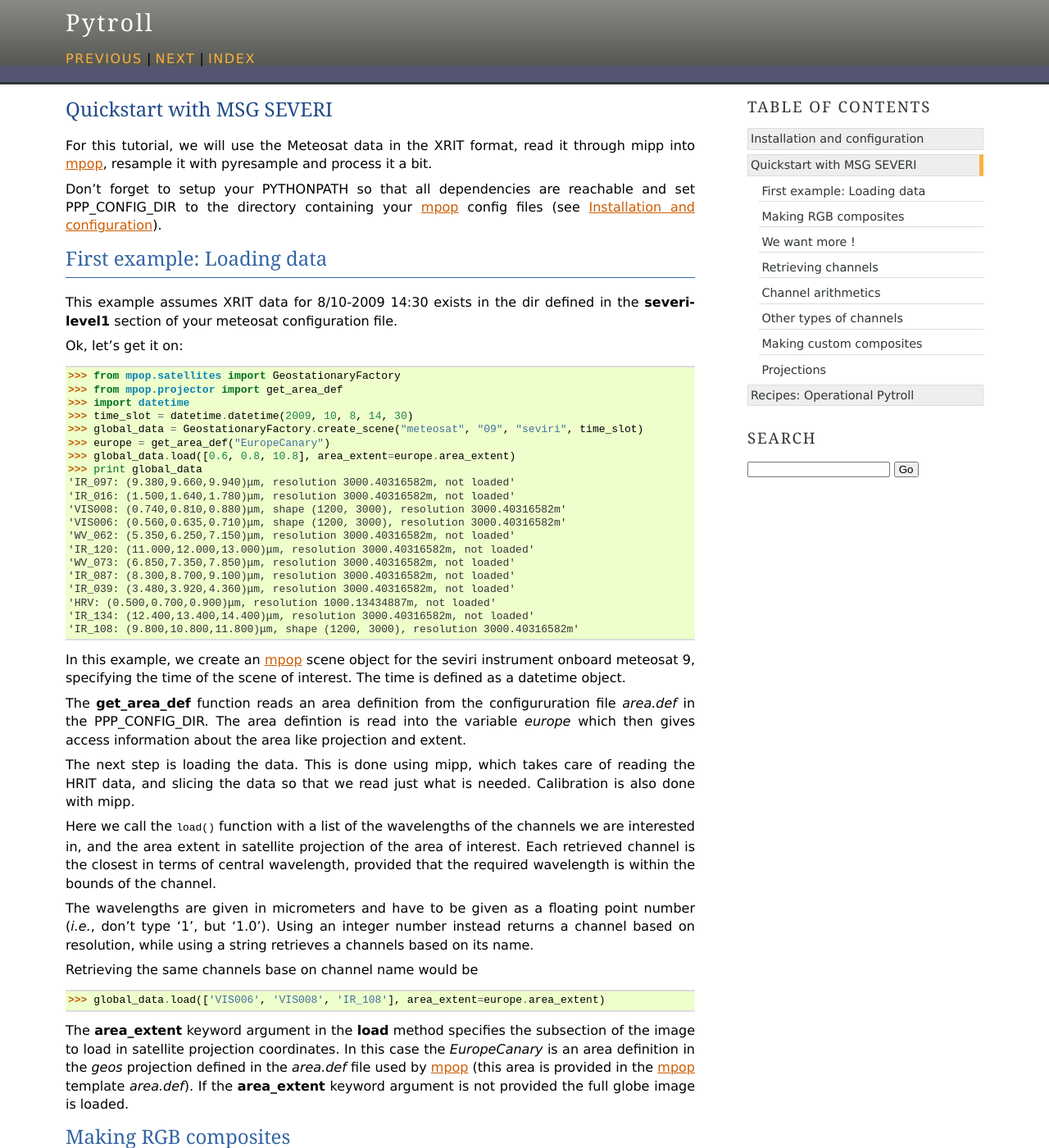
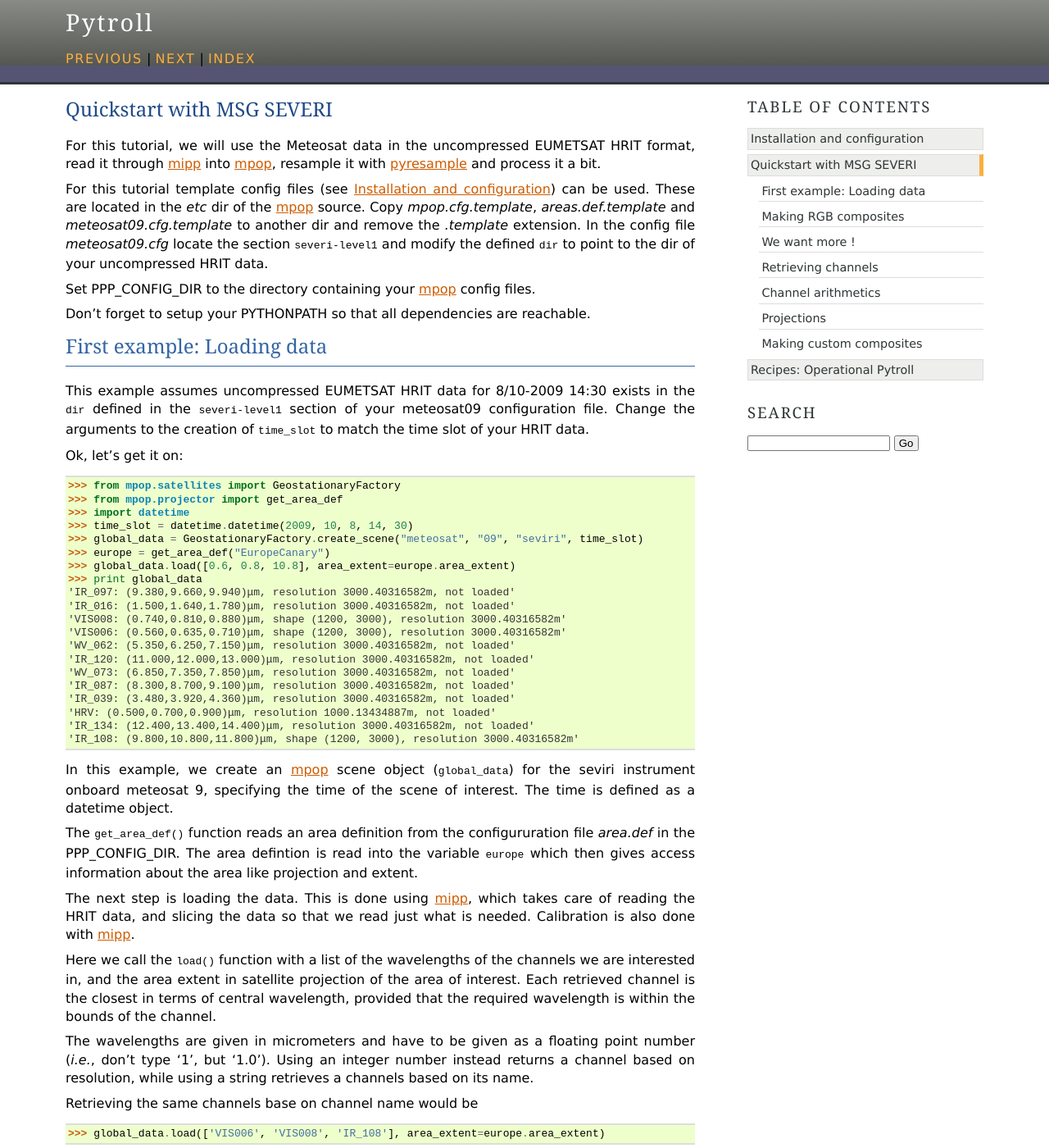
Before and after one commit to pytroll/pytroll, a Sphinx documentation site: the page built from web/source/quickstart.rst, in a window 1280 px wide and 1400 px high. Shown: the whole window at 82% size. Built offline with Sphinx 7.4.7, drawn with Linux system fonts in a browser that asks for light colours; formulas are drawn with MathJax 3; some of the changed text lies outside the part shown.

Commit message:
now uses tags for highlighting

```diff
--- a/web/source/quickstart.rst
+++ b/web/source/quickstart.rst
@@ -2,14 +2,18 @@
  Quickstart with MSG SEVERI
 ===========================
 
-For this tutorial, we will use the Meteosat data in the XRIT format, read it through mipp into
-mpop_, resample it with pyresample and process it a bit.
+For this tutorial, we will use the Meteosat data in the uncompressed EUMETSAT HRIT format, read it through mipp_ into
+mpop_, resample it with pyresample_ and process it a bit.
 
-Don't forget to setup your PYTHONPATH so that all dependencies are reachable and set PPP_CONFIG_DIR to the directory containing your mpop_ config files (see :doc:`install`).
+For this tutorial template config files (see :doc:`install`) can be used. These are located in the *etc* dir of the mpop_ source. Copy *mpop.cfg.template*, *areas.def.template* and *meteosat09.cfg.template* to another dir and remove the *.template* extension. In the config file *meteosat09.cfg* locate the section :attr:`severi-level1` and modify the defined :attr:`dir` to point to the dir of your uncompressed HRIT data.
+
+Set PPP_CONFIG_DIR to the directory containing your mpop_ config files.
+
+Don't forget to setup your PYTHONPATH so that all dependencies are reachable.
 
 First example: Loading data
 ===========================
-This example assumes XRIT data for 8/10-2009 14:30 exists in the dir defined in the **severi-level1** section of your meteosat configuration file.
+This example assumes uncompressed EUMETSAT HRIT data for 8/10-2009 14:30 exists in the :attr:`dir` defined in the :attr:`severi-level1` section of your meteosat09 configuration file. Change the arguments to the creation of :attr:`time_slot` to match the time slot of your HRIT data.
 
 Ok, let's get it on::
 
@@ -35,15 +39,15 @@
     'IR_108: (9.800,10.800,11.800)μm, shape (1200, 3000), resolution 3000.40316582m'
 
 
-In this example, we create an mpop_ scene object for the seviri instrument
+In this example, we create an mpop_ scene object (:attr:`global_data`) for the seviri instrument
 onboard meteosat 9, specifying the time of the scene of interest. The time
 is defined as a datetime object.
 
-The **get_area_def** function reads an area definition from the configururation file  *area.def* in the PPP_CONFIG_DIR. The area defintion is read into the variable *europe* which then gives access information about the area like projection and extent.
+The :meth:`get_area_def` function reads an area definition from the configururation file  *area.def* in the PPP_CONFIG_DIR. The area defintion is read into the variable :attr:`europe` which then gives access information about the area like projection and extent.
 
-The next step is loading the data. This is done using mipp, which takes care of
+The next step is loading the data. This is done using mipp_, which takes care of
 reading the HRIT data, and slicing the data so that we read just what is
-needed. Calibration is also done with mipp.
+needed. Calibration is also done with mipp_.
 
 Here we call the :meth:`load` function with a list of the wavelengths of the
 channels we are interested in, and the area extent in satellite projection of
@@ -60,11 +64,11 @@
 
     >>> global_data.load(['VIS006', 'VIS008', 'IR_108'], area_extent=europe.area_extent)
 
-The **area_extent** keyword argument in the **load** method specifies the subsection of the image to load in satellite projection coordinates. In this case the *EuropeCanary* is an area definition in the *geos* projection defined in the *area.def* file used by mpop_ (this area is provided in the mpop_ template *area.def*). If the **area_extent** keyword argument is not provided the full globe image is loaded.
+The :attr:`area_extent` keyword argument in the :meth:`load` method specifies the subsection of the image to load in satellite projection coordinates. In this case the *EuropeCanary* is an area definition in the *geos* projection defined in the *area.def* file used by mpop_ (this area is provided in the mpop_ template *area.def*). If the :attr:`area_extent` keyword argument is not provided the full globe image is loaded.
 
 Making RGB composites
 =====================
-The **load** functions return an mpop_ scene object. The scene object is composed with an object named **image** which handles the creation of RGBs
+The :meth:`load` functions return an mpop_ scene object (:attr:`global_data`). The scene object is composed with an object named :attr:`image` which handles the creation of RGBs
 
     >>> img = global_data.image.overview()
     >>> img.save("./myoverview.png")
@@ -96,7 +100,7 @@
 So it means that we have to load the missing channel first. To do this we could
 enter the channels list to load manually, as we did for the overview, but we
 provide a way to get the list of channels needed by a given method using the
-`prerequisites` method attribute::
+:attr:`prerequisites` method attribute::
 
     >>> global_data.load(global_data.image.natural.prerequisites, area_extent=europe.area_extent)
     >>> img = global_data.image.natural()
@@ -117,7 +121,7 @@
     ...                  area_extent=europe.area_extent)
     >>>
 
-and add as many `| global_data.image.mymethod.prerequisites` as needed.
+and add as many :attr:`| global_data.image.mymethod.prerequisites` as needed.
 
 Retrieving channels
 ===================
@@ -180,21 +184,34 @@
 
   >>> cool_channel = (global_data[0.6] - global_data[0.8]) * global_data[10.8]
 
-Other types of channels
-=======================
+Projections
+===========
 
-Other kinds of channels can be used also. For example, PGEs which have been
-produced by nwcsaf PPS or MSG from the satellite data can be loaded in exactly
-the same fashion as with regular channels::
+Until now, we have used the channels directly as provided by the satellite,
+that is in satellite projection. Generating composites thus produces views in
+satellite projection, *i.e.* as viewed by the satellite.
 
-    >>> global_data.area = "EuropeCanary"
-    >>> global_data.load(["CTTH"])
+Most often however, we will want to project the data onto a specific area so
+that only the area of interest is depicted in the RGB composites.
+
+Here is how we do that::
+
+    >>> local_data = global_data.project("eurol")
     >>>
 
-and they can be retrieved as simply as before::
+Now we have projected data onto the *eurol* area in the :attr:`local_data` variable
+and we can operate as before to generate and play with RGB composites::
 
-    >>> print global_data["CTTH"]
-    'CTTH: shape (1200, 3000), resolution 3000.40316582m'
+    >>> img = local_data.image.overview()
+    >>> img.save("./local_overview.tif")
+    >>>
+
+.. image:: local_overview.png
+
+The image is saved here in GeoTiff_ format.
+
+On projected images, one can also add contour overlay with the
+:meth:`imageo.geo_image.add_overlay`.
 
 Making custom composites
 ========================
@@ -214,7 +231,7 @@
 
 In order to have mpop automatically use the composites you create, it is
 possible to write them in a python module which name has to be specified in the
-`mpop.cfg` configuration file, under the *composites* section::
+`mpop.cfg` configuration file, under the :attr:`composites` section::
 
   [composites]
   module=smhi_composites
@@ -262,7 +279,7 @@
   seviri = [overview,
             hr_visual]
 
-Note the *seviri* variable in the end. This means that the composites it
+Note the :attr:`seviri` variable in the end. This means that the composites it
 contains will be available to all scenes using the Seviri instrument. If we
 replace this by::
 
@@ -271,40 +288,9 @@
 
 then the composites will only be available for the Meteosat 9 satellite scenes.
 
-Projections
-===========
 
-Until now, we have used the channels directly as provided by the satellite,
-that is in satellite projection. Generating composites thus produces views in
-satellite projection, *i.e.* as viewed by the satellite.
-
-Most often however, we will want to project the data onto a specific area so
-that only the area of interest is depicted in the RGB composites.
-
-Here is how we do that::
-
-    >>> local_data = global_data.project("eurol")
-    >>>
-
-Now we have projected data onto the "eurol" area in the `local_data` variable
-and we can operate as before to generate and play with RGB composites::
-
-    >>> img = local_data.image.overview()
-    >>> img.save("./local_overview.tif")
-    >>>
-
-.. image:: local_overview.png
-
-The image is saved here in GeoTiff_ format.
-
-On projected images, one can also add contour overlay with the
-:meth:`imageo.geo_image.add_overlay`.
 
 .. _GeoTiff: http://trac.osgeo.org/geotiff/
 .. _mpop: http://www.github.com/mraspaud/mpop
-
-
-
-.. rubric:: Footnotes
-
-.. [#f1] PGEs supported for Meteosat : CloudType and CTTH
+.. _mipp: http://www.github.com/loerum/mipp
+.. _pyresample: http://pyresample.googlecode.com
```
